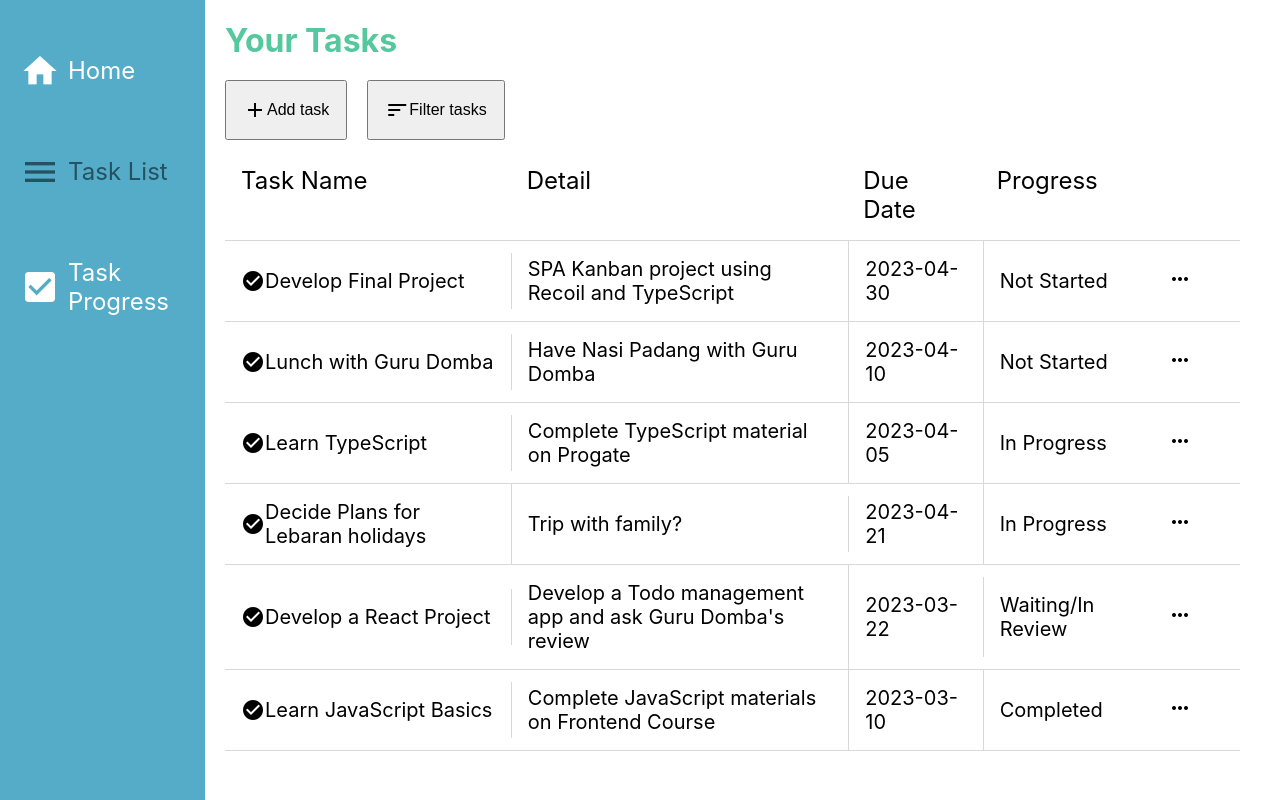
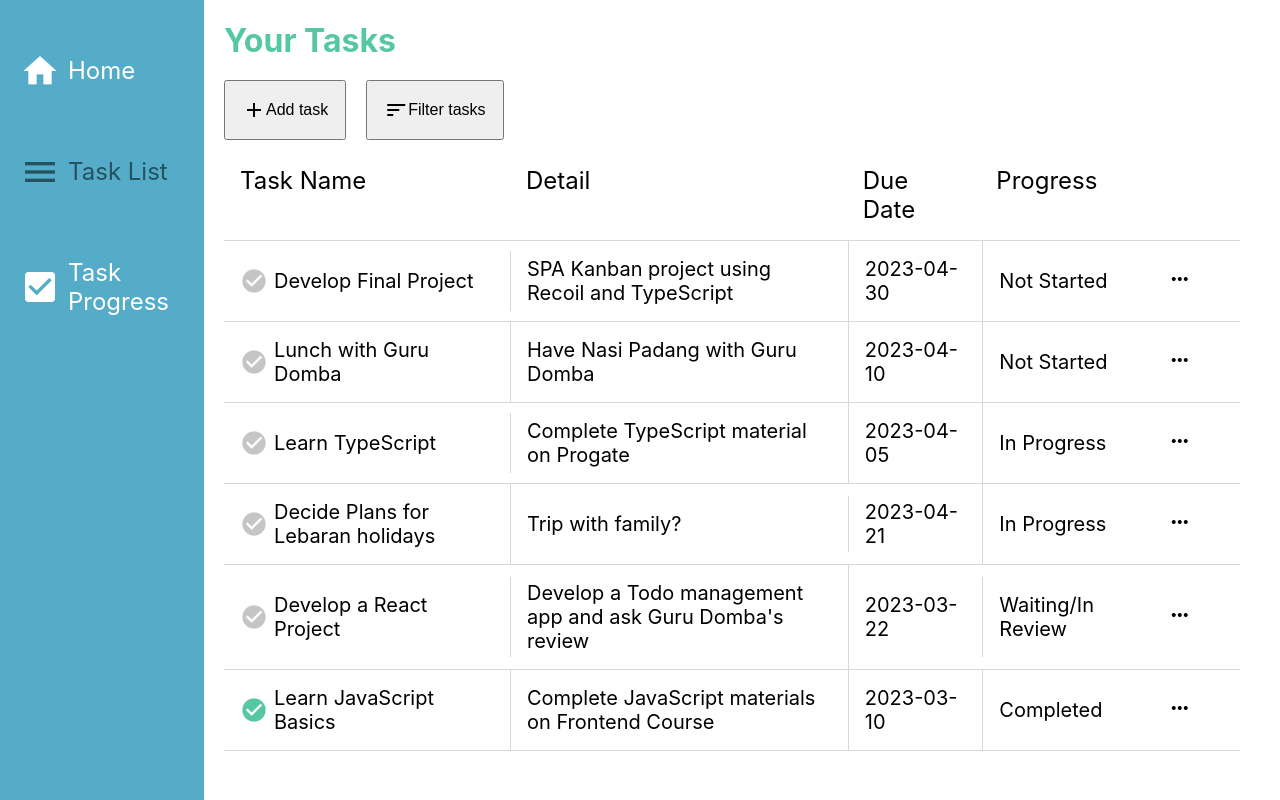
Before and after one commit to RidhoAshshiddiq/project-akhir-kanban, a React (Vite) app: page /task-list in a window 1280 px wide. Shown: the top 800 px of the page. Built offline with nearby package versions, Linux system fonts and the light colour scheme.

Commit message:
Develop complete feature

```diff
--- a/src/features/components/TaskList/TaskListItem.tsx
+++ b/src/features/components/TaskList/TaskListItem.tsx
@@ -3,9 +3,26 @@
   TASK_PROGRESS_STATUS,
   TASK_PROGRESS_ID,
 } from '../../.././constants/app'
+import { useRecoilState } from 'recoil'  // Ditambahkan
+import { tasksState } from '../../tasks/TaskAtoms'  // Ditambahkan
 
 interface TaskListItemProps {
   task: Task
+}
+
+const getIconStyle = (progressOrder: number): React.CSSProperties => {
+  const color: '#55C89F' | '#C5C5C5' =
+    progressOrder === TASK_PROGRESS_ID.COMPLETED ? '#55C89F' : '#C5C5C5'
+
+  const cursor: 'default' | 'pointer' =
+    progressOrder === TASK_PROGRESS_ID.COMPLETED ? 'default' : 'pointer'
+
+  return {
+    color,
+    cursor,
+    fontSize: '28px',
+    marginRight: '6px',
+  }
 }
 
 const getProgressCategory = (progressOrder: number): string => {
@@ -24,15 +41,34 @@
 }
 
 const TaskListItem = ({ task }: TaskListItemProps): JSX.Element => {
+  // Ditambahkan
+  const [tasks, setTasks] = useRecoilState<Task[]>(tasksState)
+
+  // Definisikan function ini
+  const completeTask = (taskId: number): void => {
+    const updatedTasks: Task[] = tasks.map((task) =>
+      task.id === taskId
+        ? { ...task, progressOrder: TASK_PROGRESS_ID.COMPLETED }
+        : task,
+    )
+    setTasks(updatedTasks)
+  }
   return (
     <div style={styles.tableBody}>
-      <div style={styles.tableBodyTaskTitle}>
-        <span className="material-icons">check_circle</span>
+        <div style={styles.tableBodyTaskTitle}>
+        <span
+          className="material-icons"
+          style={getIconStyle(task.progressOrder)}
+          onClick={(): void => {
+            completeTask(task.id) // Ditambahkan
+          }}
+        >
+          check_circle
+        </span>
         {task.title}
       </div>
       <div style={styles.tableBodyDetail}>{task.detail}</div>
       <div style={styles.tableBodyDueDate}>{task.dueDate}</div>
-      {/* <div style={styles.tableBodyprogress}>{task.progressOrder}</div> */}
       <div style={styles.tableBodyprogress}>{getProgressCategory(task.progressOrder)}</div>
       <div>
         <span className="material-icons" style={styles.menuIcon}>
--- a/src/features/components/TaskProgress/TaskCard.tsx
+++ b/src/features/components/TaskProgress/TaskCard.tsx
@@ -1,10 +1,26 @@
 import type { Task, CSSProperties } from '../../../types'
 import { TASK_PROGRESS_ID } from '../../.././constants/app'
+import { useRecoilState } from 'recoil'  // Ditambahkan
+import { tasksState } from '../../tasks/TaskAtoms'  // Ditambahkan
 
 
 interface TaskCardProps {
   task: Task
 }
+
+const getIconStyle = (progressOrder: number): React.CSSProperties => {
+    const color: '#55C89F' | '#C5C5C5' =
+      progressOrder === TASK_PROGRESS_ID.COMPLETED ? '#55C89F' : '#C5C5C5'
+
+    const cursor: 'default' | 'pointer' =
+      progressOrder === TASK_PROGRESS_ID.COMPLETED ? 'default' : 'pointer'
+
+    return {
+      color,
+      cursor,
+      fontSize: '28px',
+    }
+  }
 
 const getArrowPositionStyle = (progressOrder: number): React.CSSProperties => {
     const justifyContentValue: 'flex-end' | 'space-between' =
@@ -19,10 +35,30 @@
 }
 
 const TaskCard = ({ task }: TaskCardProps): JSX.Element => {
+    // Ditambahkan
+  const [tasks, setTasks] = useRecoilState<Task[]>(tasksState)
+
+  // Definisikan function ini
+  const completeTask = (taskId: number): void => {
+    const updatedTasks: Task[] = tasks.map((task) =>
+      task.id === taskId
+        ? { ...task, progressOrder: TASK_PROGRESS_ID.COMPLETED }
+        : task,
+    )
+    setTasks(updatedTasks)
+  }
   return (
     <div style={styles.taskCard}>
       <div style={styles.taskIcons}>
-        <div className="material-icons">check_circle</div>
+        <div
+          className="material-icons"
+          style={getIconStyle(task.progressOrder)}
+          onClick={(): void => {
+            completeTask(task.id) // Ditambahkan
+          }}
+          >
+          check_circle
+        </div>
         <div className="material-icons" style={styles.menuIcon}>
           more_vert
         </div>
```
